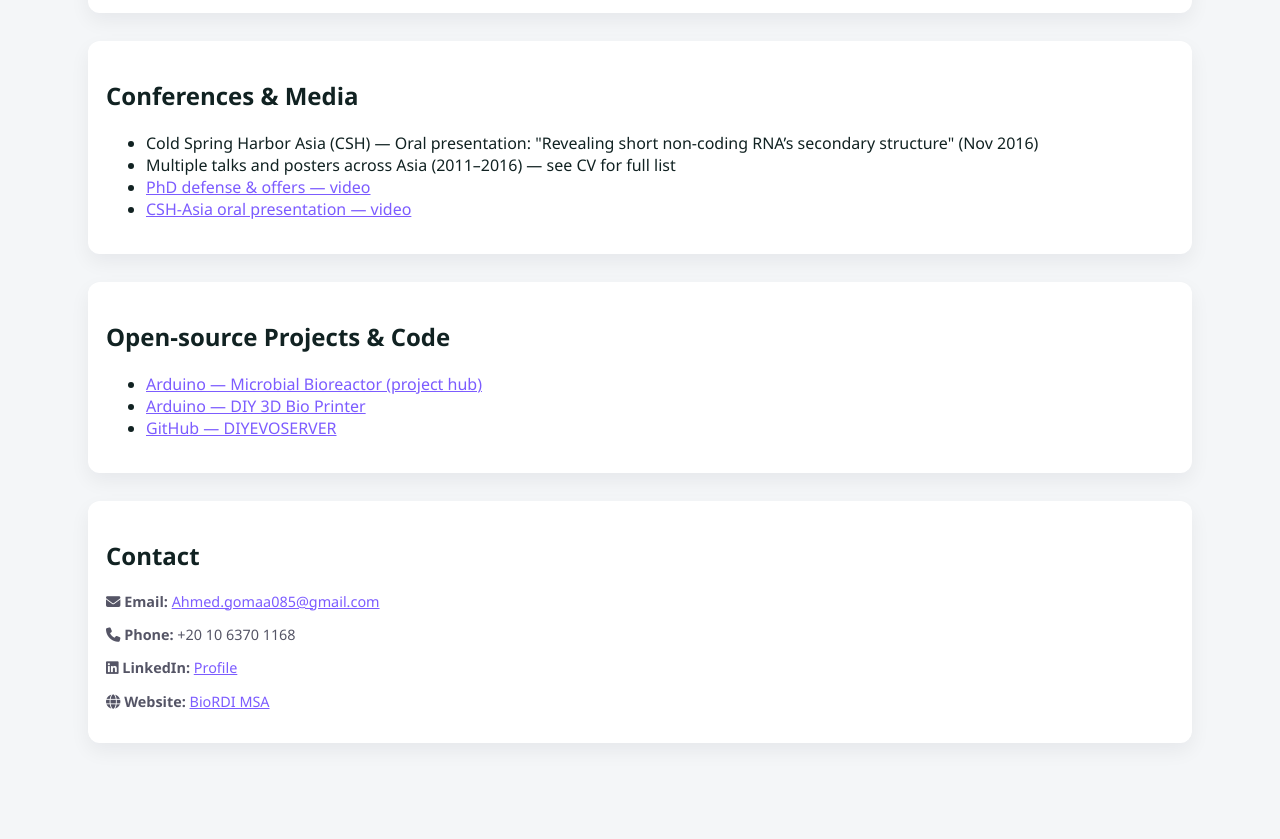
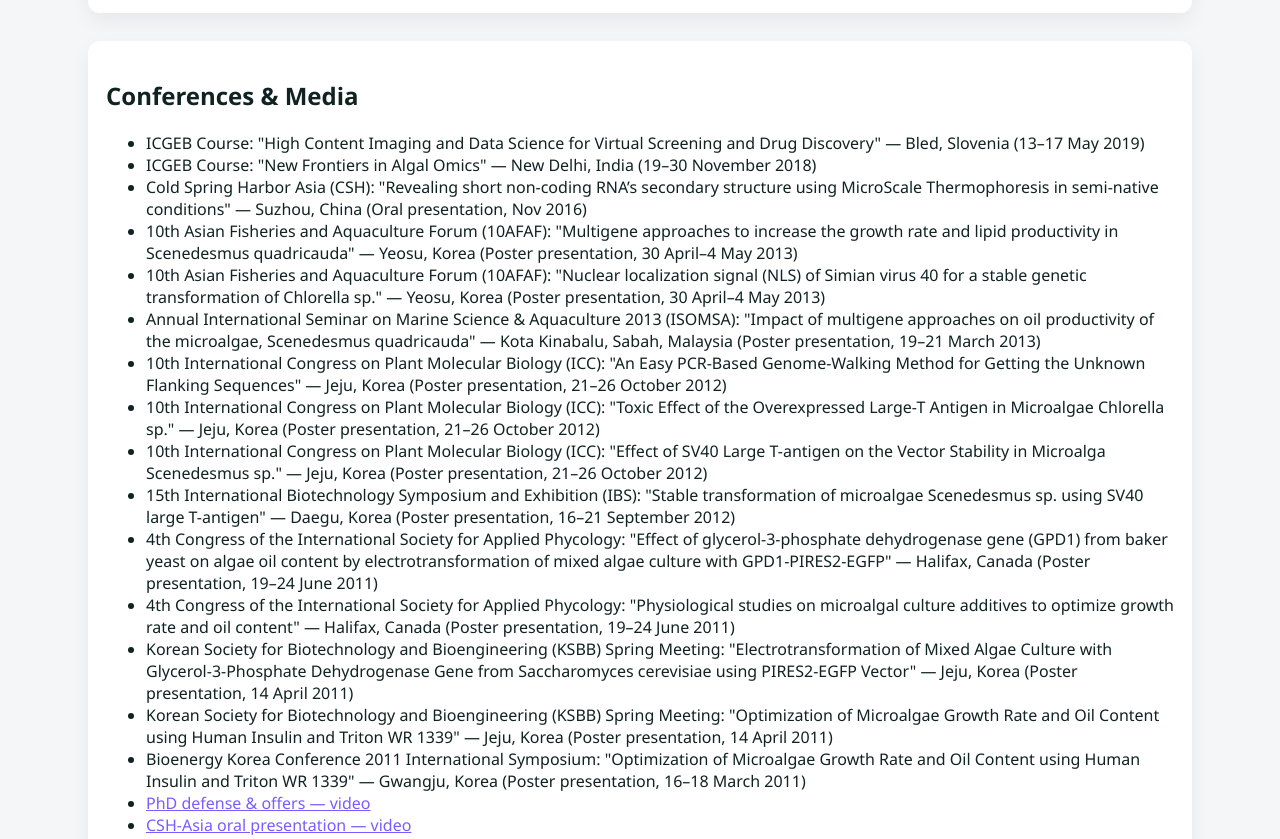
Before and after one commit to Ahmed-EGomaa/Ahmed-EGomaa.github.io, a plain HTML site: page index.html in a window 1280 px wide. Shown: the part 3300-4139 px from the top of the page. Drawn offline with nearby package versions, Linux system fonts and the light colour scheme.

Commit message:
Update index.html

```diff
--- a/index.html
+++ b/index.html
@@ -1,4 +1,3 @@
-<!-- Full Academic Portfolio — Light Professional Style -->
 <!doctype html>
 <html lang="en">
 <head>
@@ -18,37 +17,30 @@
     .logo{width:64px;height:64px;border-radius:12px;display:grid;place-items:center;font-weight:700;color:#fff;background:linear-gradient(135deg,var(--accent),#4dd2ff)}
     h1{margin:0;font-size:1.5rem}
     .subtitle{opacity:.9}
-
     main{max-width:var(--maxw);margin:22px auto;padding:0 20px}
     section{margin-bottom:28px}
     .card{background:var(--card);border-radius:12px;padding:18px;box-shadow:0 8px 20px rgba(16,24,40,0.06)}
-
     /* Grid layouts */
     .two-col{display:grid;grid-template-columns:2fr 1fr;gap:20px}
     .three-col{display:grid;grid-template-columns:repeat(3,1fr);gap:16px}
     @media (max-width:900px){.two-col{grid-template-columns:1fr}.three-col{grid-template-columns:repeat(2,1fr)}}
     @media (max-width:600px){.three-col{grid-template-columns:1fr}}
-
     /* Lists & badges */
     .muted{color:var(--muted)}
     .badge{display:inline-block;padding:6px 10px;border-radius:999px;background:#f0f4ff;color:#123;margin:6px 6px 6px 0;font-weight:600}
-
     /* Gallery */
     .gallery{display:grid;grid-template-columns:repeat(auto-fit,minmax(220px,1fr));gap:18px}
     .gallery-item{display:block;border-radius:10px;overflow:hidden;background:#fff;text-decoration:none;color:inherit;box-shadow:0 6px 16px rgba(16,24,40,0.06);transition:transform .25s}
     .gallery-item img{width:100%;height:150px;object-fit:cover}
     .gallery-item:hover{transform:translateY(-6px)}
     .proj-meta{padding:12px}
-
     /* Timeline */
     .timeline{border-left:3px solid #e6e9ef;padding-left:16px}
     .timeline-item{margin-bottom:18px}
     .small{font-size:.9rem;color:var(--muted)}
-
     /* Publications */
     ol.pub{padding-left:20px}
     ol.pub li{margin-bottom:10px}
-
     footer{text-align:center;color:var(--muted);padding:28px 8px}
   </style>
 </head>
@@ -64,25 +56,19 @@
       </div>
     </div>
   </header>
-
   <main>
     <div class="wrap">
-
       <!-- Hero / About -->
       <section id="about" data-aos="fade-up">
         <div class="card two-col">
           <div>
             <h2>About</h2>
             <p class="small">Microbial bio-engineer working on synthetic biology, metabolic engineering, and automated microbial adaptive laboratory evolution (ALE). I combine automation and AI to accelerate evolutionary engineering and build low-cost prototyping lab equipment including microbial bioreactors and DIY instrumentation.</p>
-
             <p class="small"><strong>Current:</strong> Assistant Professor (Synthetic Biology), PI of Prototyping Lab — Faculty of Biotechnology, MSA University.</p>
-
             <p class="small"><strong>Contact:</strong> <a href="mailto:Ahmed.gomaa085@gmail.com">Ahmed.gomaa085@gmail.com</a> • +20 10 6370 1168</p>
-
             <p style="margin-top:10px"><a class="badge" href="Ahmed_CV_Jan-2024.pdf" download><i class="fas fa-download"></i> Download CV (PDF)</a>
             <a class="badge" href="http://www.biordimsa.com/" target="_blank"><i class="fas fa-globe"></i> BioRDI MSA</a></p>
           </div>
-
           <aside class="card" style="height:100%">
             <h3 style="margin-top:0">Quick Facts</h3>
             <p class="small"><strong>Location:</strong> Cairo, Egypt</p>
@@ -91,7 +77,6 @@
           </aside>
         </div>
       </section>
-
       <!-- Research Interests -->
       <section id="research" data-aos="fade-up">
         <div class="card">
@@ -112,7 +97,6 @@
           </div>
         </div>
       </section>
-
       <!-- Education -->
       <section id="education" data-aos="fade-up">
         <div class="card">
@@ -125,7 +109,6 @@
           </div>
         </div>
       </section>
-
       <!-- Experience -->
       <section id="experience" data-aos="fade-up">
         <div class="card">
@@ -140,7 +123,6 @@
           </div>
         </div>
       </section>
-
       <!-- Awards -->
       <section id="awards" data-aos="fade-up">
         <div class="card">
@@ -153,7 +135,6 @@
           </ul>
         </div>
       </section>
-
       <!-- Skills -->
       <section id="skills" data-aos="fade-up">
         <div class="card">
@@ -168,7 +149,6 @@
           </div>
         </div>
       </section>
-
       <!-- Projects Gallery -->
       <section id="projects" data-aos="fade-up">
         <div class="card">
@@ -178,17 +158,14 @@
               <img src="https://projecthub.arduino.cc/images/diy-3d-bio-printer.jpg" alt="DIY 3D Bio Printer">
               <div class="proj-meta"><h3><i class="fas fa-print"></i> DIY 3D Bio Printer</h3><p class="small">Custom slicer and compact bioprinter for food-printing textures.</p></div>
             </a>
-
             <a class="gallery-item" href="https://create.arduino.cc/projecthub/Ahmed_EGomaa/microbial-bioreactor-biofermentor-d785e1" target="_blank" data-aos="zoom-in" data-aos-delay="80">
               <img src="https://create.arduino.cc/images/microbial-bioreactor.jpg" alt="Microbial Bioreactor">
               <div class="proj-meta"><h3><i class="fas fa-vials"></i> Microbial Bioreactor</h3><p class="small">Arduino-based fermenter and 6-unit chemostat design for evolution experiments.</p></div>
             </a>
-
             <a class="gallery-item" href="http://www.biordimsa.com/lens-free-urine-crystals-detector" target="_blank" data-aos="zoom-in" data-aos-delay="160">
               <img src="https://via.placeholder.com/640x360?text=Lens-Free+Microscopy" alt="Lens-Free Detector">
               <div class="proj-meta"><h3><i class="fas fa-microscope"></i> Lens-Free Urine Crystals Detector</h3><p class="small">Handheld microscope with UVC/RGB illumination and AI analysis for crystal detection.</p></div>
             </a>
-
             <a class="gallery-item" href="http://www.biordimsa.com/flowtime-headband" target="_blank" data-aos="zoom-in" data-aos-delay="240">
               <img src="https://via.placeholder.com/640x360?text=Flowtime+Headband" alt="Flowtime Headband">
               <div class="proj-meta"><h3><i class="fas fa-head-side-brain"></i> Flowtime Headband</h3><p class="small">GSR-based wearable for anxiety detection and conditioning feedback.</p></div>
@@ -196,8 +173,7 @@
           </div>
         </div>
       </section>
-
-      <!-- Publications & Patents (Full List) -->
+      <!-- Publications & Patents -->
       <section id="publications" data-aos="fade-up">
         <div class="card">
           <h2>Publications & Patents</h2>
@@ -214,7 +190,6 @@
             <li>Gomma AE et al. (2015). <em>An easy PCR-based genome-walking method for getting the unknown 5’ flanking region of a Scenedesmus sp.</em> J Coast Life Med 3:348–351.</li>
             <li>Gomaa AE, Hafez EE et al. (2012). <em>Physiological studies on microalgal culture additives to optimize growth rate and oil content.</em> Bioprocess Biosyst Eng 35:135–143.</li>
           </ol>
-
           <h3 style="margin-top:14px">Patents</h3>
           <ul style="margin-top:8px">
             <li>New method for harvesting of algae from water (2009) — Egypt (Code No. 26053)</li>
@@ -223,20 +198,31 @@
           </ul>
         </div>
       </section>
-
       <!-- Conferences & Media -->
       <section id="conferences" data-aos="fade-up">
         <div class="card">
           <h2>Conferences & Media</h2>
           <ul style="margin-top:12px">
-            <li>Cold Spring Harbor Asia (CSH) — Oral presentation: "Revealing short non-coding RNA’s secondary structure" (Nov 2016)</li>
-            <li>Multiple talks and posters across Asia (2011–2016) — see CV for full list</li>
+            <li>ICGEB Course: "High Content Imaging and Data Science for Virtual Screening and Drug Discovery" — Bled, Slovenia (13–17 May 2019)</li>
+            <li>ICGEB Course: "New Frontiers in Algal Omics" — New Delhi, India (19–30 November 2018)</li>
+            <li>Cold Spring Harbor Asia (CSH): "Revealing short non-coding RNA’s secondary structure using MicroScale Thermophoresis in semi-native conditions" — Suzhou, China (Oral presentation, Nov 2016)</li>
+            <li>10th Asian Fisheries and Aquaculture Forum (10AFAF): "Multigene approaches to increase the growth rate and lipid productivity in Scenedesmus quadricauda" — Yeosu, Korea (Poster presentation, 30 April–4 May 2013)</li>
+            <li>10th Asian Fisheries and Aquaculture Forum (10AFAF): "Nuclear localization signal (NLS) of Simian virus 40 for a stable genetic transformation of Chlorella sp." — Yeosu, Korea (Poster presentation, 30 April–4 May 2013)</li>
+            <li>Annual International Seminar on Marine Science & Aquaculture 2013 (ISOMSA): "Impact of multigene approaches on oil productivity of the microalgae, Scenedesmus quadricauda" — Kota Kinabalu, Sabah, Malaysia (Poster presentation, 19–21 March 2013)</li>
+            <li>10th International Congress on Plant Molecular Biology (ICC): "An Easy PCR-Based Genome-Walking Method for Getting the Unknown Flanking Sequences" — Jeju, Korea (Poster presentation, 21–26 October 2012)</li>
+            <li>10th International Congress on Plant Molecular Biology (ICC): "Toxic Effect of the Overexpressed Large-T Antigen in Microalgae Chlorella sp." — Jeju, Korea (Poster presentation, 21–26 October 2012)</li>
+            <li>10th International Congress on Plant Molecular Biology (ICC): "Effect of SV40 Large T-antigen on the Vector Stability in Microalga Scenedesmus sp." — Jeju, Korea (Poster presentation, 21–26 October 2012)</li>
+            <li>15th International Biotechnology Symposium and Exhibition (IBS): "Stable transformation of microalgae Scenedesmus sp. using SV40 large T-antigen" — Daegu, Korea (Poster presentation, 16–21 September 2012)</li>
+            <li>4th Congress of the International Society for Applied Phycology: "Effect of glycerol-3-phosphate dehydrogenase gene (GPD1) from baker yeast on algae oil content by electrotransformation of mixed algae culture with GPD1-PIRES2-EGFP" — Halifax, Canada (Poster presentation, 19–24 June 2011)</li>
+            <li>4th Congress of the International Society for Applied Phycology: "Physiological studies on microalgal culture additives to optimize growth rate and oil content" — Halifax, Canada (Poster presentation, 19–24 June 2011)</li>
+            <li>Korean Society for Biotechnology and Bioengineering (KSBB) Spring Meeting: "Electrotransformation of Mixed Algae Culture with Glycerol-3-Phosphate Dehydrogenase Gene from Saccharomyces cerevisiae using PIRES2-EGFP Vector" — Jeju, Korea (Poster presentation, 14 April 2011)</li>
+            <li>Korean Society for Biotechnology and Bioengineering (KSBB) Spring Meeting: "Optimization of Microalgae Growth Rate and Oil Content using Human Insulin and Triton WR 1339" — Jeju, Korea (Poster presentation, 14 April 2011)</li>
+            <li>Bioenergy Korea Conference 2011 International Symposium: "Optimization of Microalgae Growth Rate and Oil Content using Human Insulin and Triton WR 1339" — Gwangju, Korea (Poster presentation, 16–18 March 2011)</li>
             <li><a href="https://www.youtube.com/watch?v=7aka8eZmURk" target="_blank">PhD defense & offers — video</a></li>
             <li><a href="https://www.youtube.com/watch?v=pblI5ZNzRbY" target="_blank">CSH-Asia oral presentation — video</a></li>
           </ul>
         </div>
       </section>
-
       <!-- Additional Projects / Open Source -->
       <section id="opensource" data-aos="fade-up">
         <div class="card">
@@ -248,7 +234,6 @@
           </ul>
         </div>
       </section>
-
       <!-- Contact -->
       <section id="contact" data-aos="fade-up">
         <div class="card contact-info">
@@ -259,14 +244,11 @@
           <p class="small"><i class="fas fa-globe"></i> <strong>Website:</strong> <a href="http://www.biordimsa.com/" target="_blank">BioRDI MSA</a></p>
         </div>
       </section>
-
     </div>
   </main>
-
   <footer>
     <div class="wrap muted">© <span id="year"></span> Ahmed E. Gomaa • Built with HTML, CSS, JS</div>
   </footer>
-
   <script src="https://cdn.jsdelivr.net/npm/aos@2.3.4/dist/aos.js"></script>
   <script>
     AOS.init({ duration: 750, easing: 'ease-out-cubic', once: true });
```
